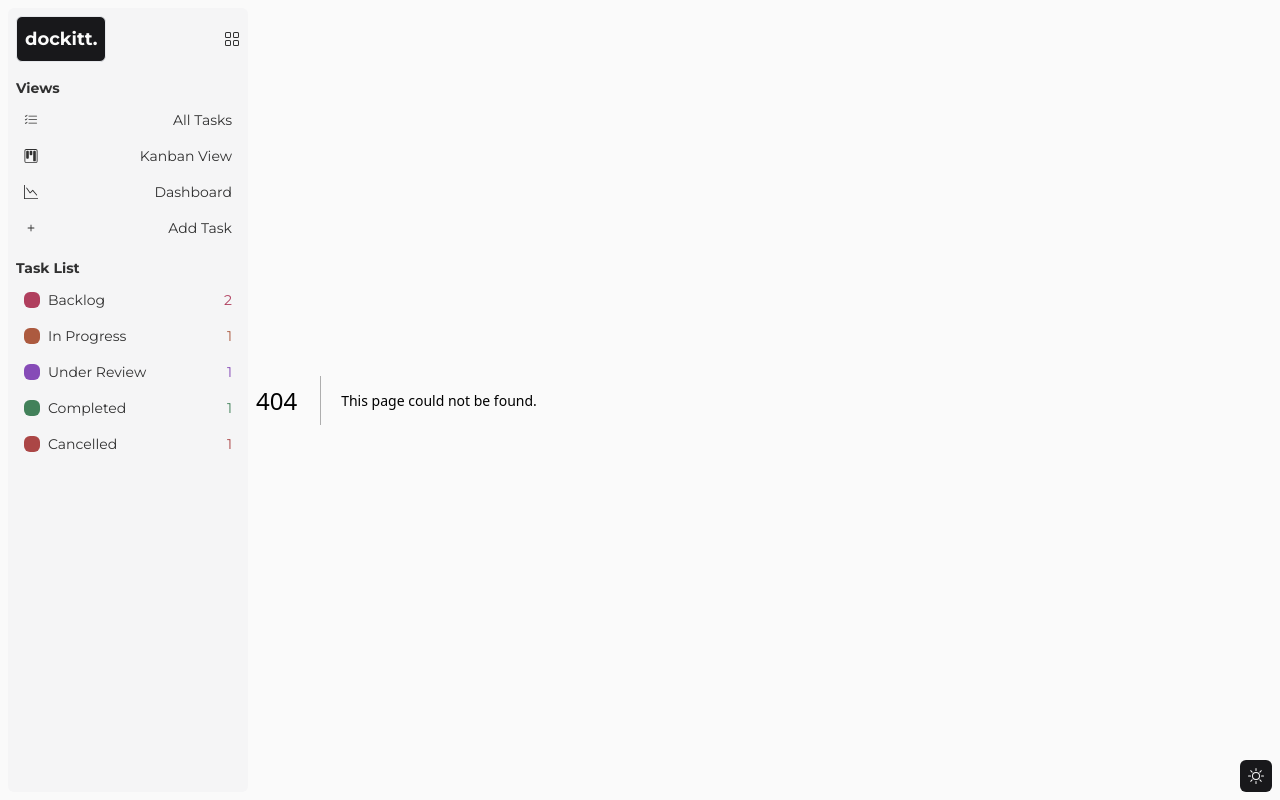
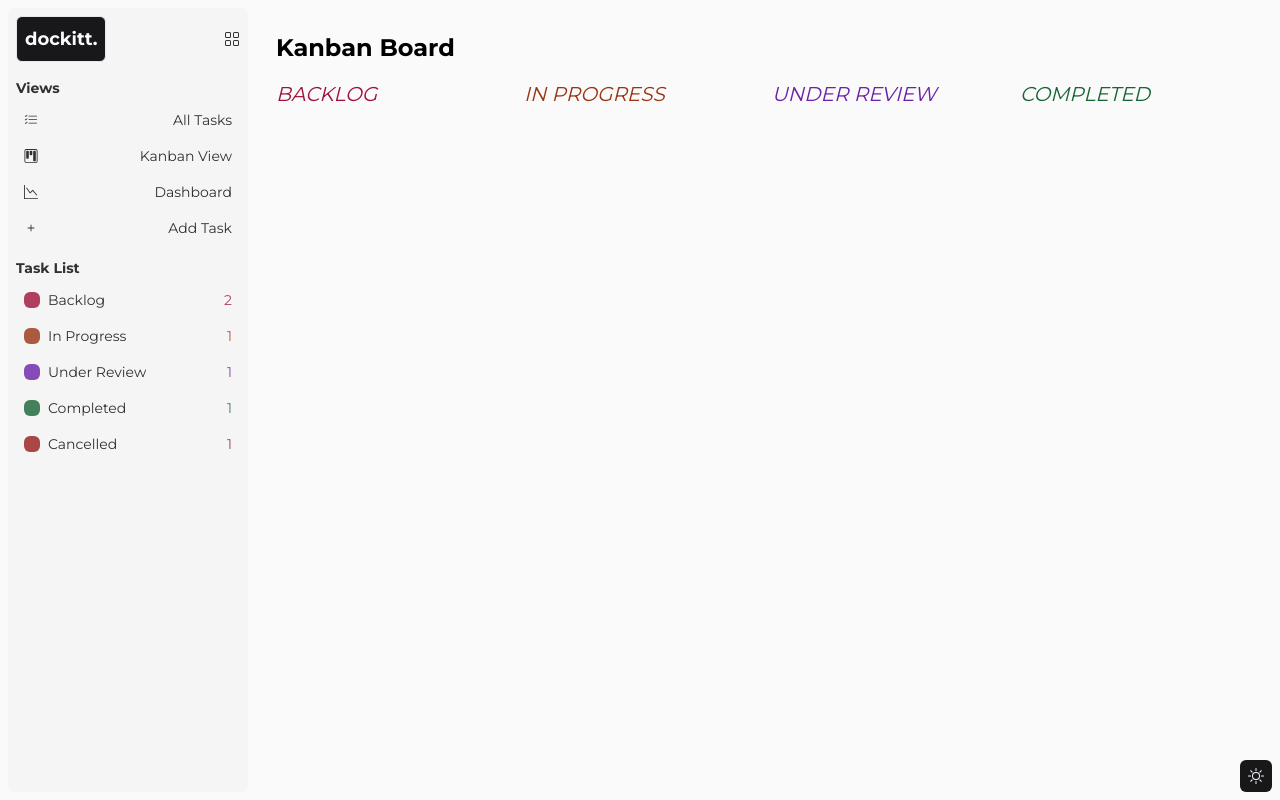
Before and after one commit to williamalowe/next-dockitt, a Next.js app: page /kanban in a window 1280 px wide. Before the commit this address had no page. Built offline with nearby package versions, Linux system fonts and the light colour scheme.

Commit message:
feat: add kanban-column component

```diff
--- /dev/null
+++ b/src/app/kanban/page.tsx
@@ -0,0 +1,10 @@
+import KanbanBoard from "@/components/kanban-board";
+
+export default function page() {
+  return (
+    <main className="flex-1 pt-8 px-5 flex flex-col gap-y-4">
+      <h1 className="text-2xl font-bold">Kanban Board</h1>
+      <KanbanBoard />
+    </main>
+  )
+}
--- /dev/null
+++ b/src/components/kanban-board.tsx
@@ -0,0 +1,25 @@
+import React from 'react'
+import KanbanColumn from './kanban-column'
+
+export default function KanbanBoard() {
+  return (
+    <div className='flex gap-x-2'>
+      <KanbanColumn
+        header="Backlog"
+        textColor="text-rose-800"
+      />
+      <KanbanColumn
+        header="In Progress"
+        textColor="text-orange-800"
+      />
+      <KanbanColumn
+        header="Under Review"
+        textColor="text-purple-800"
+      />
+      <KanbanColumn
+        header="Completed"
+        textColor="text-green-800"
+      />
+    </div>
+  )
+}
--- /dev/null
+++ b/src/components/kanban-column.tsx
@@ -0,0 +1,10 @@
+export default function KanbanColumn({ header, textColor }: {
+  header: string
+  textColor: string,
+}) {
+  return (
+    <div className="flex-1">
+      <h5 className={`${textColor} uppercase italic text-xl`}>{header}</h5>
+    </div>
+  )
+}
```
